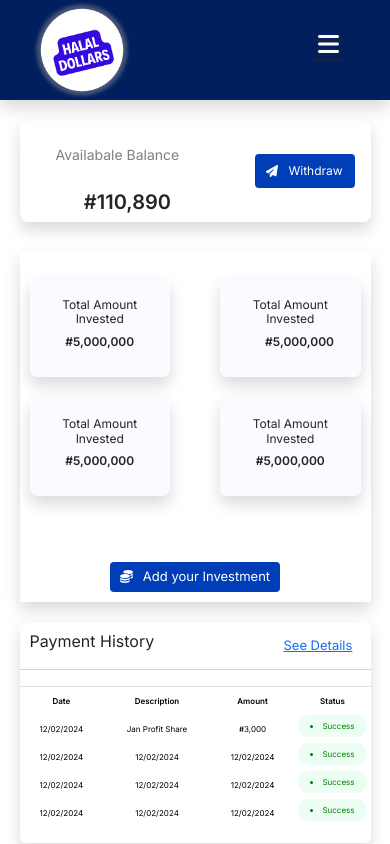
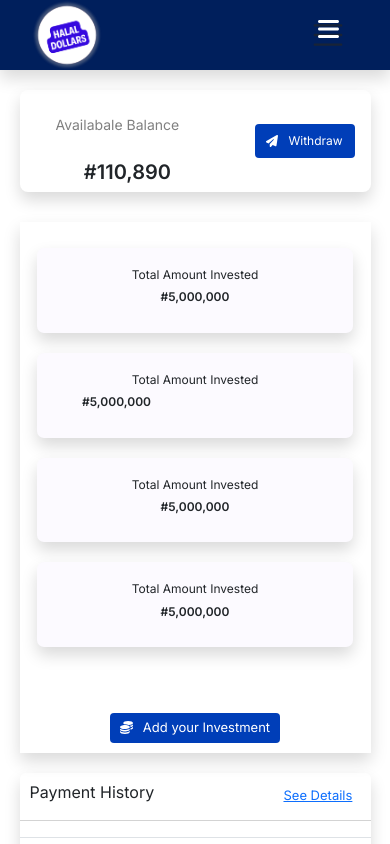
Before and after one commit to DeCanDid/halal_dollars, a React (Create React App) app: page /mudaarabah in a window 390 px wide. Shown: the top 844 px of the page. Built offline with nearby package versions, Linux system fonts and the light colour scheme.

Commit message:
'update-logo'

```diff
--- a/src/Pages/FutureWealth/PayGateway.js
+++ b/src/Pages/FutureWealth/PayGateway.js
@@ -10,7 +10,7 @@ const PayGateway = () => {
             <PayStack  />
         </Link> */}
 
-        <div className='mx-auto w-50 text-center my-5'>
+        <div className='mx-auto w-75 text-center my-5'>
             <Link to='/futureLogged'>
 
             <img src={payStack_logo} alt=""
--- a/src/Pages/Mudaaarabah/AddInvestment.jsx
+++ b/src/Pages/Mudaaarabah/AddInvestment.jsx
@@ -7,8 +7,8 @@ const AddInvestment = () => {
 
         <div className="addToInvestment shadow rounded-3">
 
-            <div className='text-center py-5'>
-                <h5>Amount to Add</h5>
+            <div className='text-center py-3'>
+                <h5 className='fs-4'>Amount to Add</h5>
             </div>
 
             <div className='invest_options px-5'>
--- a/src/Pages/Style.css
+++ b/src/Pages/Style.css
@@ -301,6 +301,10 @@ button{
         font-size: larger;
     }
 
+    header img{
+       width: 70px;
+    }
+
     .summary_section p{
         font-size: 14px;
     }
@@ -337,7 +341,12 @@ button{
         width: 100%;
         padding: 0;
     }
-    .investment_wrapper div,
+    .investment_wrapper div{
+        width: 90%;
+        margin: 10px auto;
+
+    }
+
     .add_investment div{
         width: 40%;
         margin: 10px;
@@ -376,21 +385,18 @@ button{
         padding:10px 5px !important;
     }
     .invest_options div{
-        width: 30%;
-        margin: 5px;
+        width: 90%;
+        margin: 5px auto;
         padding: 10px;
-    }
-    .invest_options h4{
-        font-size: small;
-    }
-    .invest_options h6{
-        font-size: 8px;
     }
 
     .payment_options div{
         width: 100%;
         font-size: 12px;
         padding: 10px;
+    }
+    .withdraw_amount input{
+        width: 97%;
     }
 
 
```
